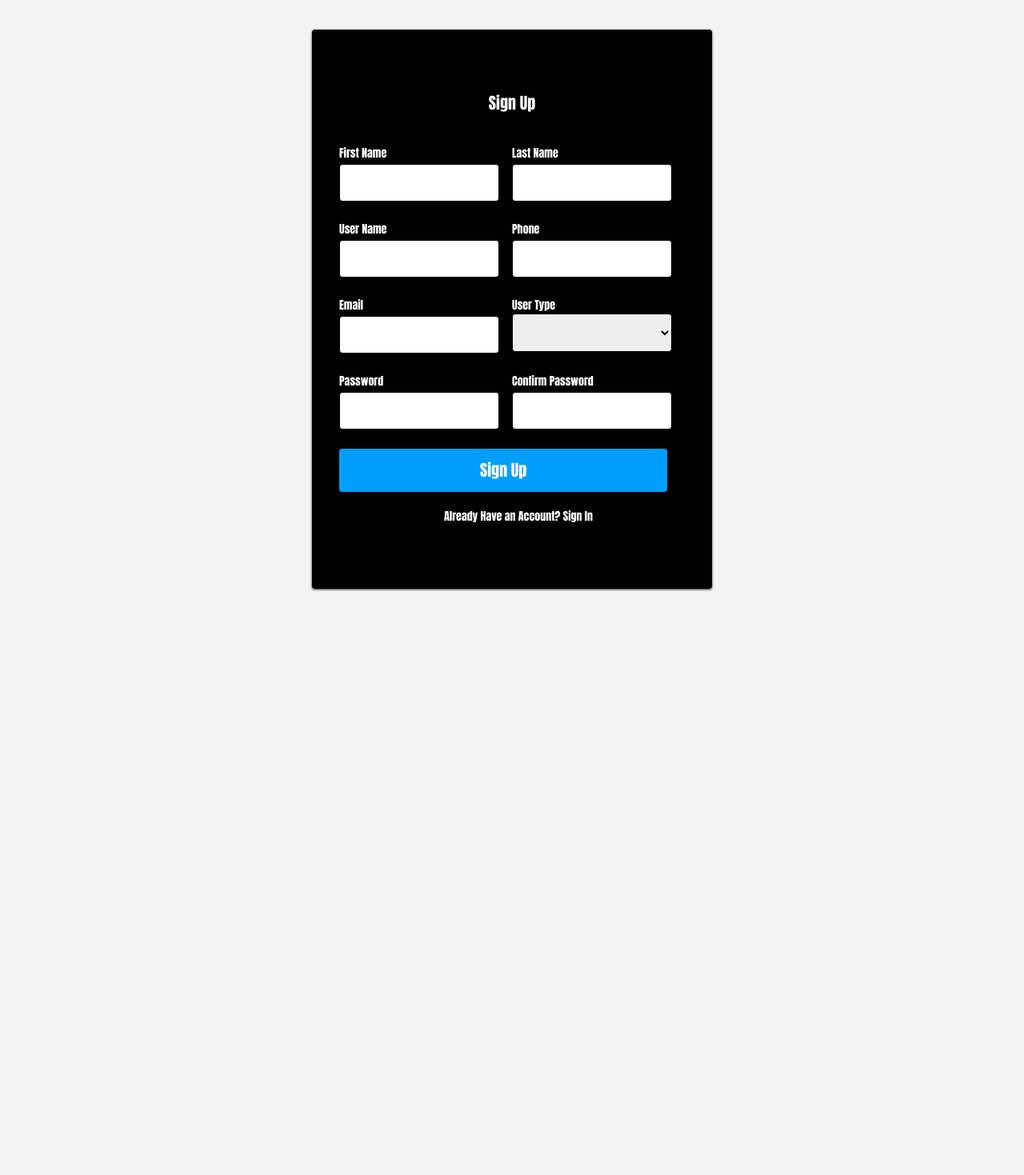
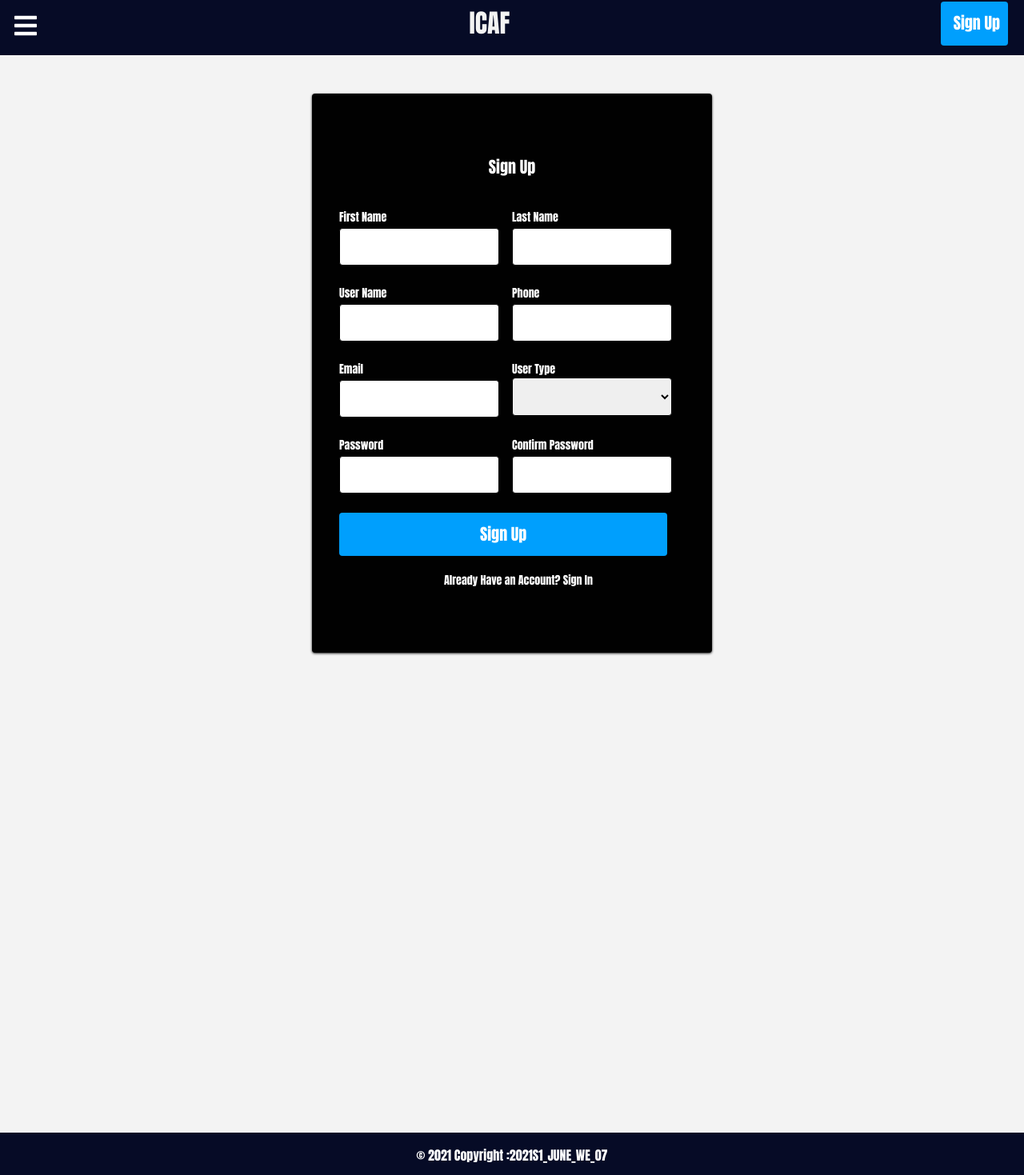
Before and after one commit to NithyaYamsinghe/cms, a React (Create React App) app: page /sign-up in a window 1280 px wide. Shown: the part 11-1480 px from the top of the page at 80% size. Before the commit the page ends 800 px from the top, so only its background shows below. Built offline with nearby package versions, Linux system fonts and the light colour scheme.

Commit message:
completed side navigation and footer implementation

```diff
--- /dev/null
+++ b/src/common/Default/Default.js
@@ -0,0 +1,21 @@
+import React from "react";
+
+const Default = () => {
+  return (
+    <div className="container">
+      <div className="row">
+        <div className="col-10 mx-auto text-center text-title text-uppercase pt-5">
+          <h1 className="display-3">404</h1>
+          <h1>error</h1>
+          <h2>page not found</h2>
+          <h3>
+            the requested URL
+            <span className="text-danger"></span> was not found
+          </h3>
+        </div>
+      </div>
+    </div>
+  );
+};
+
+export default Default;
--- /dev/null
+++ b/src/common/Footer/Footer.js
@@ -0,0 +1,31 @@
+import React from "react";
+import styled from "styled-components";
+import { Link } from "react-router-dom";
+
+const Footer = () => {
+  return (
+    <FooterWrapper
+      className="page-footer font-small"
+      style={{ marginTop: "600px" }}
+    >
+      <div className="footer-copyright text-center py-3 mt-5">
+        © 2021 Copyright :
+        <Link to="/" style={{ textDecoration: "none", color: "#fff" }}>
+          2021S1_JUNE_WE_07
+        </Link>
+      </div>
+    </FooterWrapper>
+  );
+};
+
+export default Footer;
+
+const FooterWrapper = styled.footer`
+  background: #060b26;
+  position: relative;
+  margin-top: 430px;
+  bottom: 100%;
+  width: 100%;
+  color: #fff;
+  font-family: "Anton", sans-serif !important;
+`;
--- /dev/null
+++ b/src/common/SideNavigationBar/SideNavigationBar.js
@@ -0,0 +1,143 @@
+import React, { useState } from "react";
+import * as FaIcons from "react-icons/fa";
+import * as AiIcons from "react-icons/ai";
+import { Link } from "react-router-dom";
+import { IconContext } from "react-icons";
+import styled from "styled-components";
+import { FormButton } from "./../../common/FormElements/FormElements";
+
+const SideNavigationBar = () => {
+  const [sidebar, setSidebar] = useState(false);
+
+  const showSidebar = () => setSidebar(!sidebar);
+  return (
+    <NavWrapper>
+      <IconContext.Provider value={{ color: "#fff" }}>
+        <div className="navbar">
+          <Link to="#" className="menu-bars">
+            <FaIcons.FaBars onClick={showSidebar} />
+          </Link>
+          <ul className="navbar-nav align-items-center">
+            <li className="nav-items ml-5">
+              <Link to="/" className="nav-link">
+                ICAF
+              </Link>
+            </li>
+          </ul>
+          <Link
+            to="/sign-up"
+            className="ml-auto"
+            style={{ paddingRight: "20px" }}
+          >
+            <FormButton>
+              <span
+                className="mr-2"
+                style={{ "font-family": "Anton", paddingRight: "10px" }}
+              >
+                <i className="FaSignInAlts" />
+                Sign Up
+              </span>
+            </FormButton>
+          </Link>
+        </div>
+        <nav className={sidebar ? "nav-menu active" : "nav-menu"}>
+          <ul className="nav-menu-items" onClick={showSidebar}>
+            <li className="navbar-toggle">
+              <Link to="#" className="menu-bars">
+                <AiIcons.AiOutlineClose />
+              </Link>
+            </li>
+            <li className="nav-text">
+              <Link
+                to="/products"
+                style={{
+                  textDecoration: "none",
+                  "font-family": "Anton",
+                }}
+              >
+                <span>Dashboard</span>
+              </Link>
+            </li>
+            <li className="nav-text">
+              <Link
+                to="/profile"
+                style={{
+                  textDecoration: "none",
+                  "font-family": "Anton",
+                }}
+              >
+                <span>Profile</span>
+              </Link>
+            </li>
+            <li className="nav-text">
+              <Link
+                to="/profile"
+                style={{
+                  textDecoration: "none",
+                  "font-family": "Anton",
+                }}
+              >
+                <span>Upload New</span>
+              </Link>
+            </li>
+            <li className="nav-text">
+              <Link
+                to="/profile"
+                style={{
+                  textDecoration: "none",
+                  "font-family": "Anton",
+                }}
+              >
+                <span>View All</span>
+              </Link>
+            </li>
+            <li className="nav-text">
+              <Link
+                to="/profile"
+                style={{
+                  textDecoration: "none",
+                  "font-family": "Anton",
+                }}
+              >
+                <span>Payments</span>
+              </Link>
+            </li>
+            <li className="nav-text">
+              <Link
+                to="/profile"
+                style={{
+                  textDecoration: "none",
+                  "font-family": "Anton",
+                }}
+              >
+                <span>Payment History</span>
+              </Link>
+            </li>
+            <li className="nav-text">
+              <Link
+                to="/"
+                style={{
+                  textDecoration: "none",
+                  "font-family": "Anton",
+                }}
+              >
+                <span>Log Out</span>
+              </Link>
+            </li>
+          </ul>
+        </nav>
+      </IconContext.Provider>
+    </NavWrapper>
+  );
+};
+
+export default SideNavigationBar;
+
+const NavWrapper = styled.nav`
+  .nav-link {
+    color: var(--mainWhite) !important;
+    font-size: 2rem;
+    text-transform: capitalize;
+    font-family: "Anton", sans-serif !important;
+  }
+`;
--- a/src/routes/AppRouter.js
+++ b/src/routes/AppRouter.js
@@ -4,15 +4,21 @@ import "bootstrap/dist/css/bootstrap.min.css";
 import SignInScreen from "./../pages/SignInScreen";
 import HomeScreen from "./../pages/HomeScreen";
 import SignUpScreen from "./../pages/SignUpScreen";
+import SideNavigationBar from "../common/SideNavigationBar/SideNavigationBar";
+import Footer from "./../common/Footer/Footer";
+import Default from "./../common/Default/Default";
 
 const AppRouter = () => {
   return (
     <React.Fragment>
+      <SideNavigationBar />
       <Switch>
         <Route exact path="/" component={HomeScreen}></Route>
         <Route exact path="/sign-in" component={SignInScreen}></Route>
         <Route exact path="/sign-up" component={SignUpScreen}></Route>
+        <Route component={Default}></Route>
       </Switch>
+      <Footer />
     </React.Fragment>
   );
 };
```
